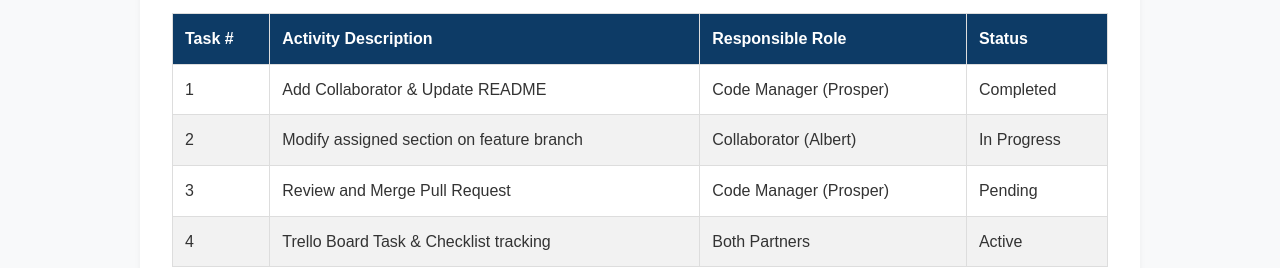
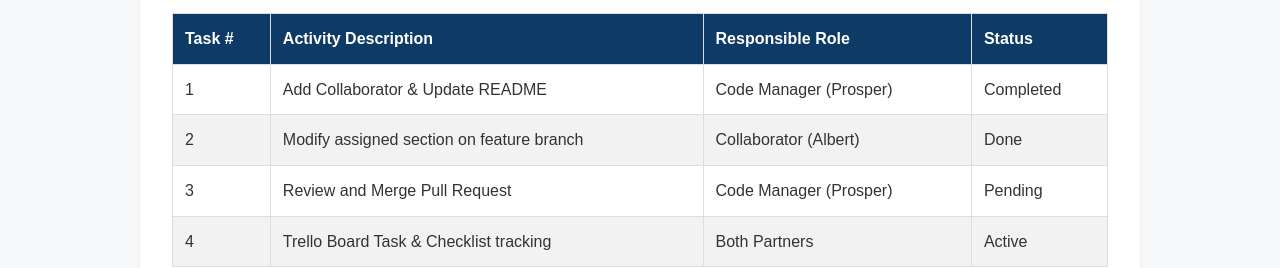
Before and after one commit to Prosper20250285/devops-portfolio, a plain HTML site: page index.html in a window 1280 px wide. Shown: the part 1420-1688 px from the top of the page. Drawn offline with Linux system fonts and the light colour scheme.

Commit message:
commited By Collaborator Enock-Meston

```diff
--- a/index.html
+++ b/index.html
@@ -98,6 +98,7 @@
         }
         .team-grid {
             display: grid;
+
             grid-template-columns: 1fr 1fr;
             gap: 20px;
             margin-top: 1rem;
@@ -205,7 +206,7 @@
                         <td>2</td>
                         <td>Modify assigned section on feature branch</td>
                         <td>Collaborator (Albert)</td>
-                        <td>In Progress</td>
+                        <td>Done</td>
                     </tr>
                     <tr>
                         <td>3</td>
```
Also changed, not shown: 1 other file.
